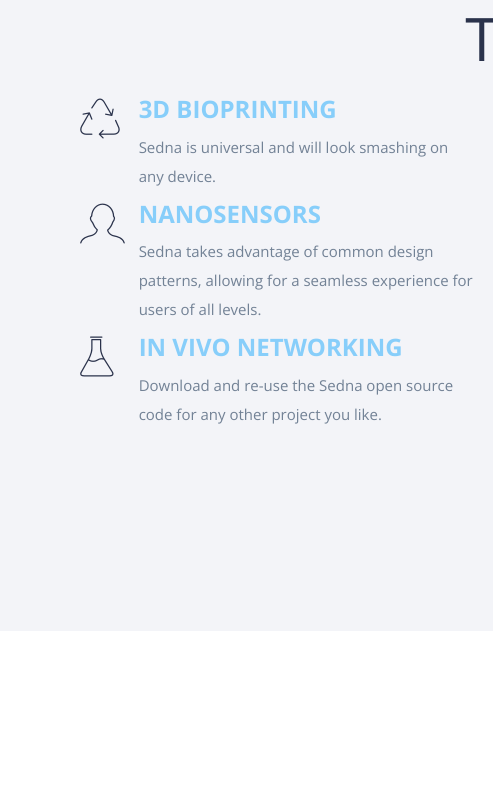
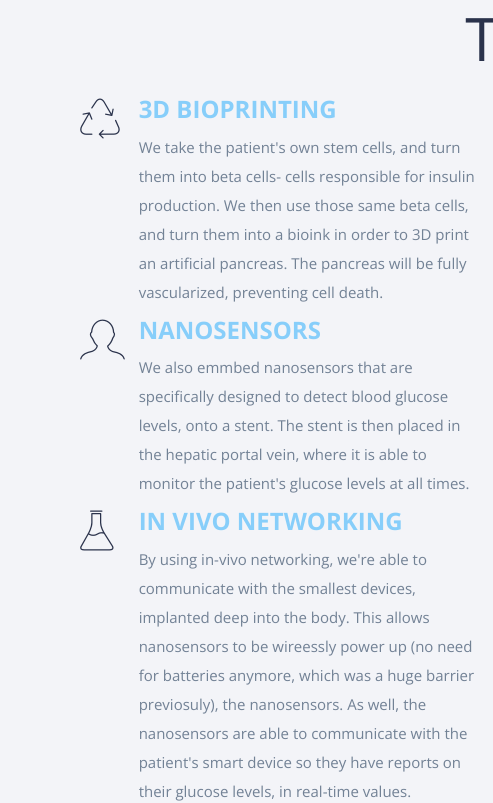
Before and after one commit to metanoia-med/content, a plain HTML site: page index.html in a window 1280 px wide. Shown: the part 1660-2463 px from the top of the page, 0-493 px from the left. Drawn offline with nearby package versions, Linux system fonts and the light colour scheme.

Commit message:
Update index.html

```diff
--- a/index.html
+++ b/index.html
@@ -64,7 +64,7 @@
                 <div class="col-md-10 col-md-offset-1">
                     <div class="hero-content text-center">
                         <h1 style = "color:white; font-size: 60px; font-weight: bolder;">Revolutionizing Treatment for Type 1 Diabetes</h1>
-                        <p class="intro">Recreating the biological systems responsible for insulin production</p>
+                        <p class="intro">Recreating the biological systems responsible for insulin production.</p>
                        <a href="#problem" class="btn btn-accent btn-large">Mission</a>
 
                     </div>
@@ -136,7 +136,7 @@
                             </div>
                             <div class="feature-content">
                                 <h5 style = "color:lightskyblue; font-size:x-large; font-weight: 700;">3D Bioprinting</h5>
-                                <p>Sedna is universal and will look smashing on any device.</p>
+                                <p>We take the patient's own stem cells, and turn them into beta cells- cells responsible for insulin production. We then use those same beta cells, and turn them into a bioink in order to 3D print an artificial pancreas. The pancreas will be fully vascularized, preventing cell death.</p>
                             </div>
                         </li>
                         <li class="feature-item">
@@ -145,7 +145,7 @@
                             </div>
                             <div class="feature-content">
                                 <h5 style = "color:lightskyblue; font-size:x-large; font-weight: 700;">Nanosensors</h5>
-                                <p>Sedna takes advantage of common design patterns, allowing for a seamless experience for users of all levels.</p>
+                                <p>We also emmbed nanosensors that are specifically designed to detect blood glucose levels, onto a stent. The stent is then placed in the hepatic portal vein, where it is able to monitor the patient's glucose levels at all times.</p>
                             </div>
                         </li>
                         <li class="feature-item">
@@ -154,7 +154,7 @@
                             </div>
                             <div class="feature-content">
                                 <h5 style = "color:lightskyblue; font-size:x-large; font-weight: 700;">In vivo Networking</h5>
-                                <p>Download and re-use the Sedna open source code for any other project you like.</p>
+                                <p>By using in-vivo networking, we're able to communicate with the smallest devices, implanted deep into the body. This allows nanosensors to be wireessly power up (no need for batteries anymore, which was a huge barrier previosuly), the nanosensors. As well, the nanosensors are able to communicate with the patient's smart device so they have reports on their glucose levels, in real-time values. </p>
                             </div>
                         </li>
                     </ul>
```
